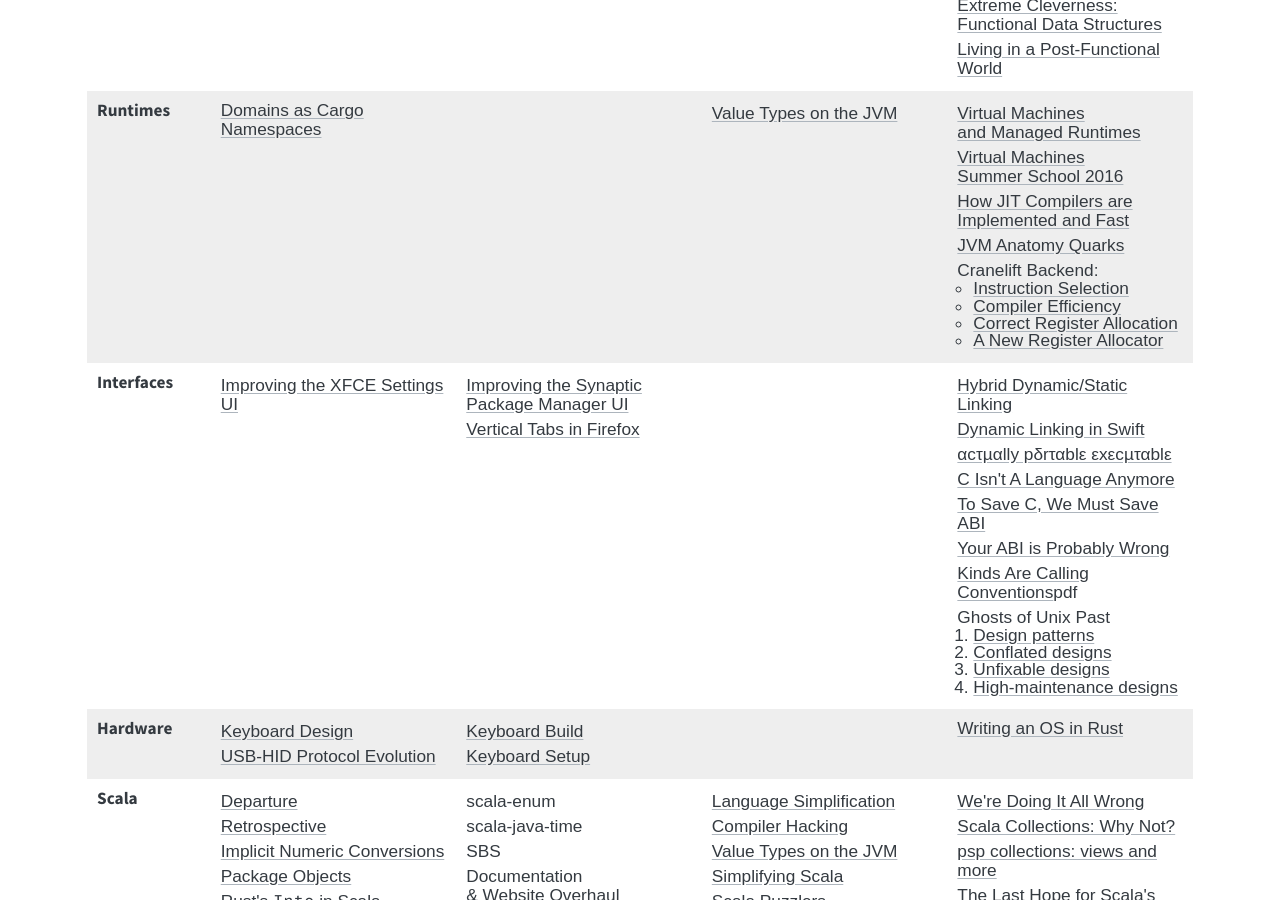
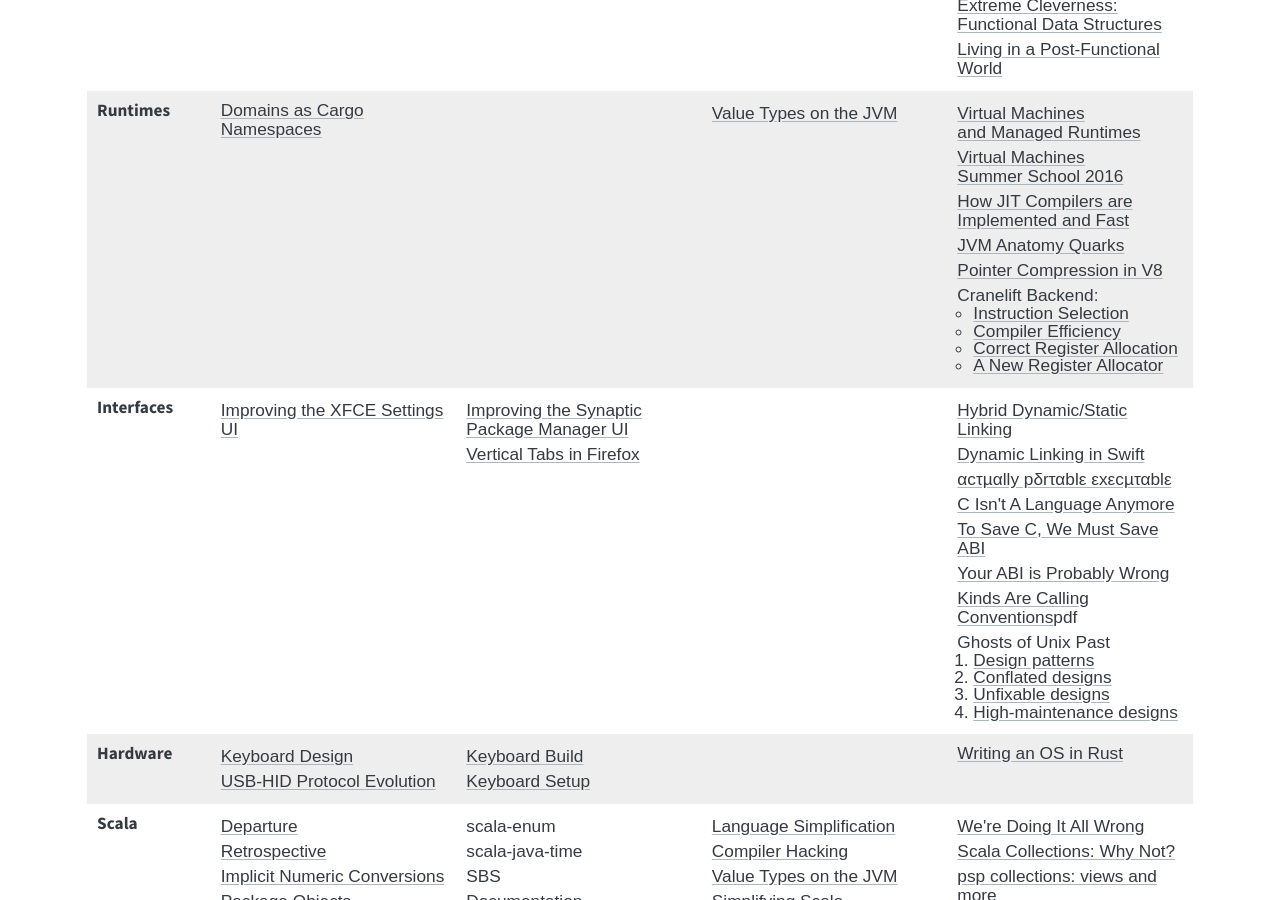
Before and after one commit to soc/soc.me, a Jekyll site: the page built from index.md, in a window 1280 px wide and 900 px high, scrolled down 856 px. Built offline with Jekyll 4.4.1, drawn with Linux system fonts in a browser that asks for light colours; some web fonts are replaced.

Commit message:
add "Pointer Compression in V8" link to index

```diff
--- a/index.md
+++ b/index.md
@@ -149,6 +149,7 @@
       <div><a href="https://soft-dev.org/events/vmss16/">Virtual Machines<br/>Summer School 2016</a></div>
       <div><a href="https://carolchen.me/blog/technical/jits-impls/">How JIT Compilers are Implemented and Fast</a></div>
       <div><a href="https://shipilev.net/jvm/anatomy-quarks/">JVM Anatomy Quarks</a></div>
+      <div><a href="https://v8.dev/blog/pointer-compression/">Pointer Compression in V8</a></div>
       <div>Cranelift Backend:
         <ul>
           <li><a href="https://cfallin.org/blog/2020/09/18/cranelift-isel-1/">Instruction Selection</a></li>
```
